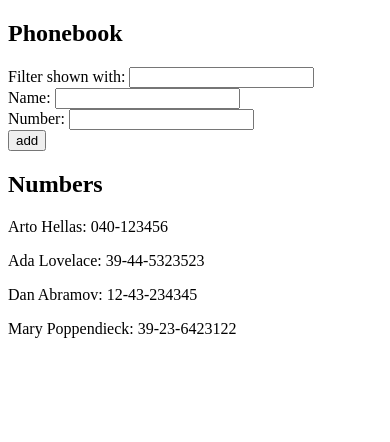
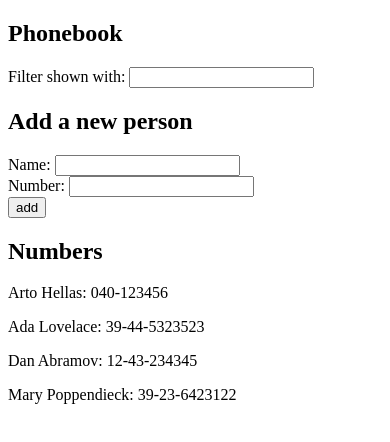
Before and after one commit to Sigolletes/fullStackOpen_part2, a React (Create React App) app in the folder phonebook/: page / in a window 390 px wide. Shown: the top 442 px of the page. Built offline with nearby package versions, Linux system fonts and the light colour scheme.

Commit message:
Add phonebook step5

```diff
--- a/phonebook/src/App.js
+++ b/phonebook/src/App.js
@@ -1,4 +1,53 @@
 import { useState } from 'react'
+
+const RenderNumbers = ({filter, persons}) => {
+  if (filter.length > 0) {
+    let reg = new RegExp(`^${filter}` , 'i')
+
+    let filtered = persons.filter(person => person.name.match(reg))
+    return filtered.map(person =>
+      <p key={person.name}>{person.name}: {person.number}</p>
+    )
+  } else {
+    return persons.map(person =>
+      <p key={person.name}>{person.name}: {person.number}</p>
+    )
+  }
+}
+
+const Filter = ({filter, handleFilter}) => {
+  return (
+    <div>
+      Filter shown with: <input
+          type='text'
+          value={filter}
+          onChange={handleFilter}
+        />
+    </div>
+  )
+}
+
+const PersonForm = ({newName, handleNameChange, newNumber, handleNumberChange, addPerson}) => {
+  return (
+    <form onSubmit={addPerson}>
+      <div>
+        Name: <input
+            value={newName}
+            onChange={handleNameChange}
+          />
+      </div>
+      <div>
+        Number: <input
+            value={newNumber}
+            onChange={handleNumberChange}
+          />
+      </div>
+      <div>
+        <button type="submit">add</button>
+      </div>
+    </form>
+  )
+}
 
 const App = () => {
   const [persons, setPersons] = useState([
@@ -27,64 +76,25 @@ const App = () => {
   }
 
   const handleNameChange = (event) => {
-    console.log(event.target.value)
     setNewName(event.target.value)
   }
-
   const handleNumberChange = (event) => {
     setNewNumber(event.target.value)
   }
-
   const handleFilter = (event) => {
     setFilter(event.target.value)
-  }
-
-  const renderNumbers = (event) => {
-    if (filter.length > 0) {
-      let reg = new RegExp(`^${filter}` , 'i')
-
-      let filtered = persons.filter(person => person.name.match(reg))
-      return filtered.map(person =>
-        <p key={person.name}>{person.name}: {person.number}</p>
-      )
-    } else {
-      return persons.map(person =>
-        <p key={person.name}>{person.name}: {person.number}</p>
-      )
-    }
   }
 
   return (
     <div>
       <h2>Phonebook</h2>
+      <Filter filter={filter} handleFilter={handleFilter} />
 
-        <div>
-          Filter shown with: <input
-              type='text'
-              value={filter}
-              onChange={handleFilter}
-            />
-        </div>
+      <h2>Add a new person</h2>
+      <PersonForm newName={newName} handleNameChange={handleNameChange} newNumber={newNumber} handleNumberChange={handleNumberChange} addPerson={addPerson} />
 
-      <form onSubmit={addPerson}>
-        <div>
-          Name: <input
-              value={newName}
-              onChange={handleNameChange}
-            />
-        </div>
-        <div>
-          Number: <input
-              value={newNumber}
-              onChange={handleNumberChange}
-            />
-        </div>
-        <div>
-          <button type="submit">add</button>
-        </div>
-      </form>
       <h2>Numbers</h2>
-        {renderNumbers()}
+        <RenderNumbers filter={filter} persons={persons} />
     </div>
   )
 }
```
